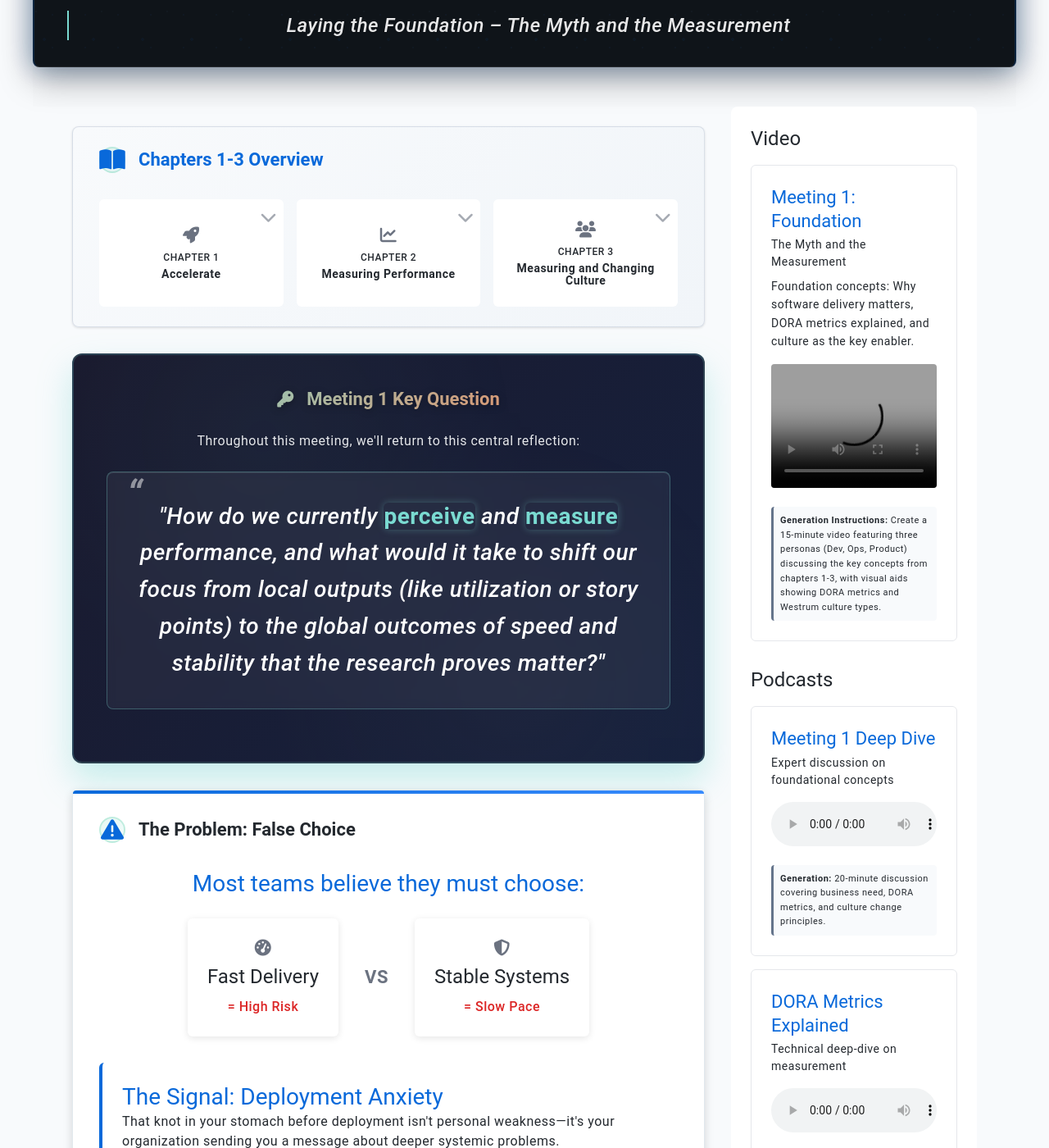
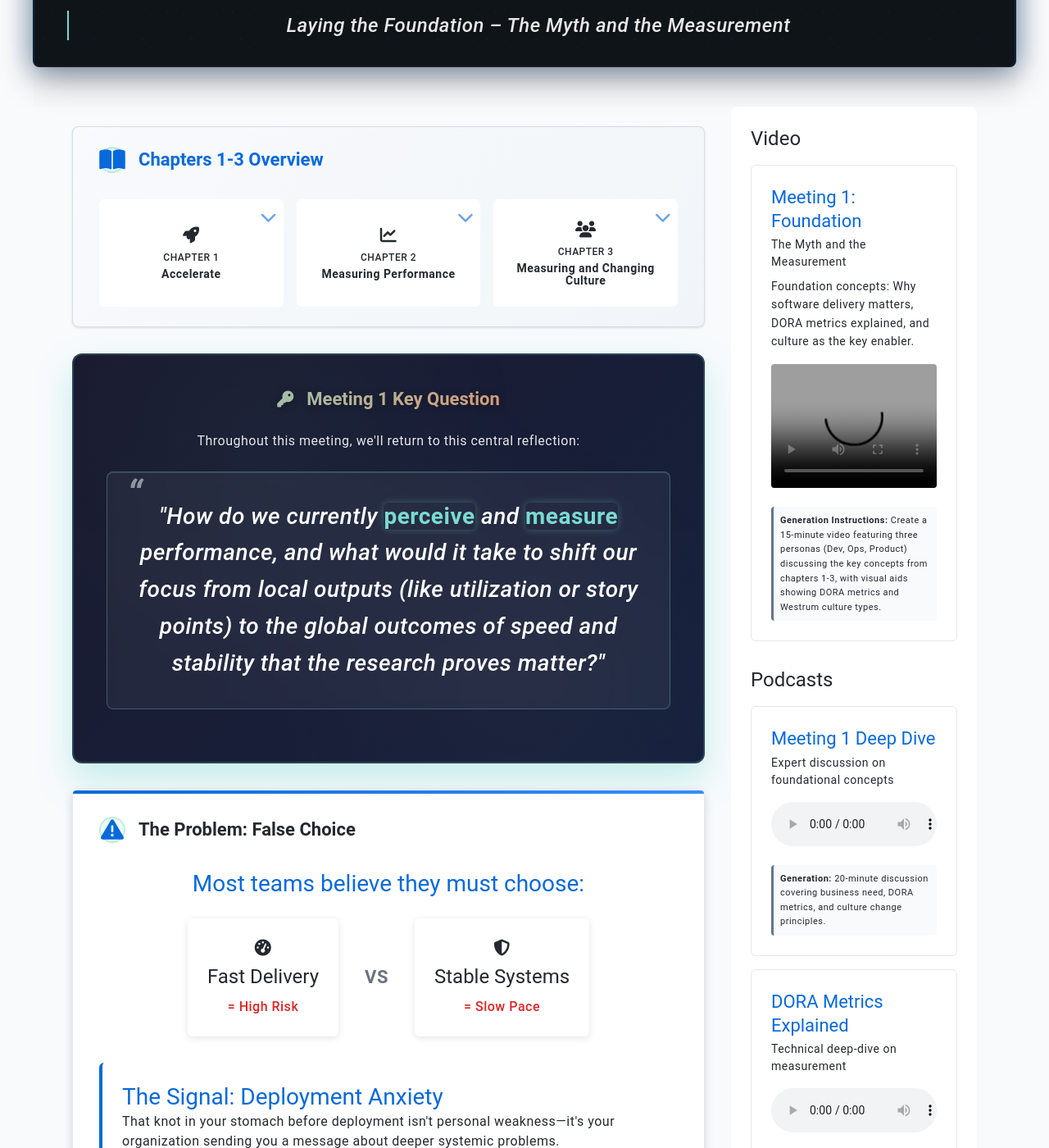
Before and after one commit to mhenke/accelerate-devex-book-club-notebooklm, a Jekyll site: the page built from docs/_meetings/meeting-1.md, in a window 1280 px wide and 1400 px high, scrolled down 206 px. Shown: the whole window at 82% size. Built offline with Jekyll 4.4.1, drawn with Linux system fonts in a browser that asks for light colours; grey boxes are pictures that could not be loaded.

Commit message:
Refactor icon usage and remove unused styles for improved clarity and maintainability

```diff
--- a/docs/_meetings/meeting-1.md
+++ b/docs/_meetings/meeting-1.md
@@ -383,7 +383,7 @@
 
       <details class="question-item">
         <summary>
-          <i class="fas fa-cycle"></i>
+          <i class="fas fa-recycle"></i>
           <span>Building the Virtuous Cycle</span>
           <i class="fas fa-chevron-down"></i>
         </summary>
--- a/docs/_sass/base/_critical.scss
+++ b/docs/_sass/base/_critical.scss
@@ -1442,23 +1442,6 @@
     }
   }
 
-  // All other icons should be gray (chapter icons, action items, etc.)
-  .chapter-icon,
-  .action-icon,
-  .fa-chart-line,
-  .fa-exclamation-triangle,
-  .fa-users,
-  .fa-rocket,
-  .fa-tachometer-alt,
-  .fa-shield-alt,
-  .fa-heartbeat,
-  .fa-chart-line-up,
-  .fa-arrow-right,
-  .fa-lightbulb,
-  .fa-balance-scale,
-  .fa-chevron-down {
-    color: #6b7280 !important; // Gray color
-  }
 }
 
 // =============================================================================
```
